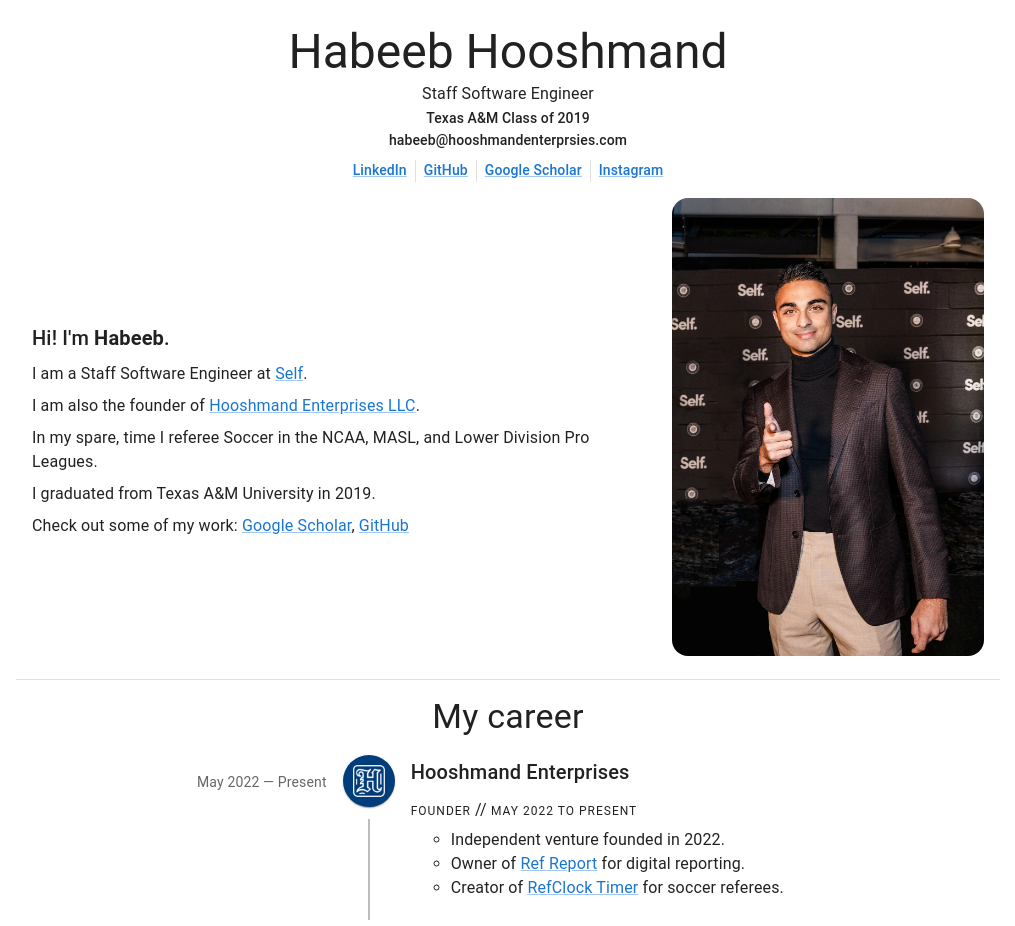
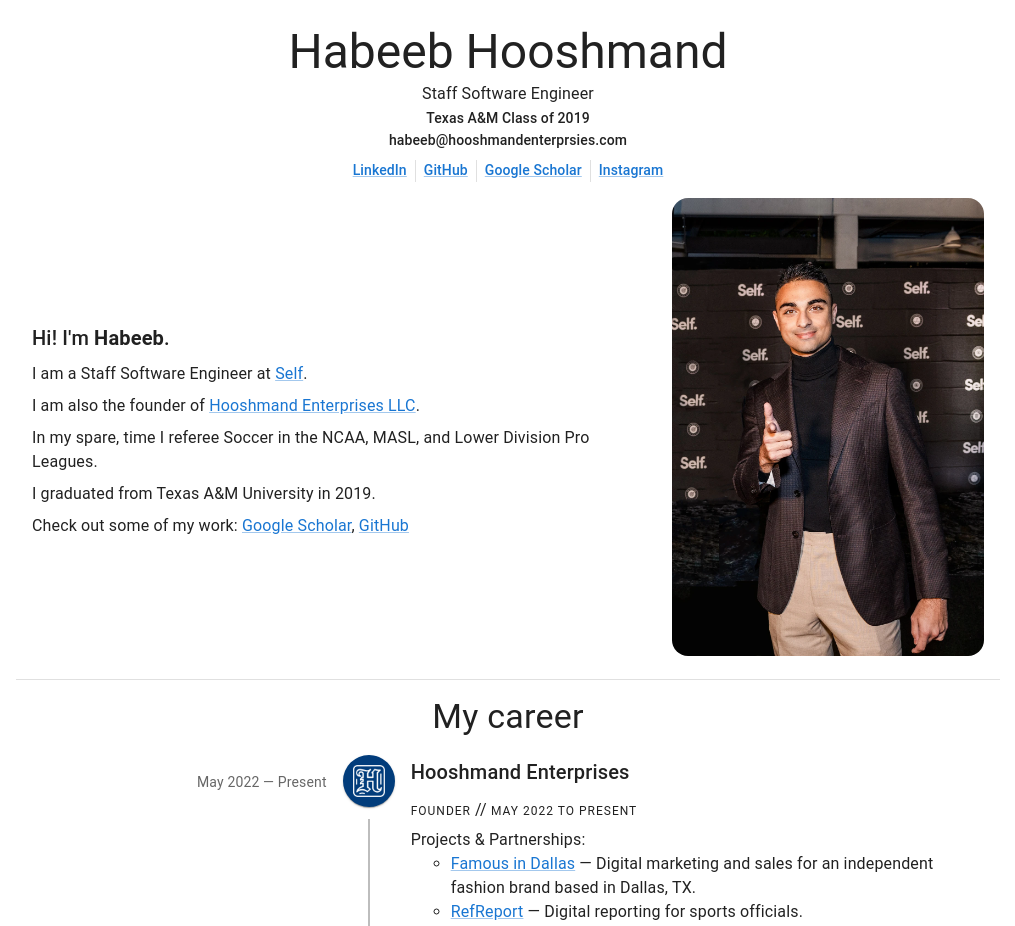
Before and after one commit to habeebmh/habeeb-bio-react-js, a React (Create React App) app: page / in a window 1280 px wide. Shown: the top 926 px of the page, without its empty margins (132-1147 px from the left). Built offline with nearby package versions, Linux system fonts and the light colour scheme.

Commit message:
Update projects

```diff
--- a/src/components/CareerTimeline.js
+++ b/src/components/CareerTimeline.js
@@ -53,11 +53,15 @@ const CareerTimeline = () => {
               date={'May 2022 to Present'}
               title={'Founder'}
               description={(
-                <ul>
-                  <li>Independent venture founded in 2022.</li>
-                  <li>Owner of <Link target='_blank' rel='noopener noreferrer' href="https://refreport.net">Ref Report</Link> for digital reporting.</li>
-                  <li>Creator of <Link target='_blank' rel='noopener noreferrer' href="https://apps.apple.com/us/app/refclock-timer/id6476637373">RefClock Timer</Link> for soccer referees.</li>
-                </ul>
+                <>
+                  <Typography>Projects & Partnerships:</Typography>
+                  <ul>
+                    <li><Link href='https://famousindallas.com'>Famous in Dallas</Link> &mdash; Digital marketing and sales for an independent fashion brand based in Dallas, TX.</li>
+                    <li><Link href='https://refereport.net'>RefReport</Link> &mdash; Digital reporting for sports officials.</li>
+                    <li><Link href='https://www.dfoa.com/'>DFOA</Link> &mdash; Football official draft software.</li>
+                    <li>Creator of <Link target='_blank' rel='noopener noreferrer' href="https://apps.apple.com/us/app/refclock-timer/id6476637373">RefClock Timer</Link> for soccer referees.</li>
+                  </ul>
+                </>
               )}
             />
           </TimelineContent>
```
